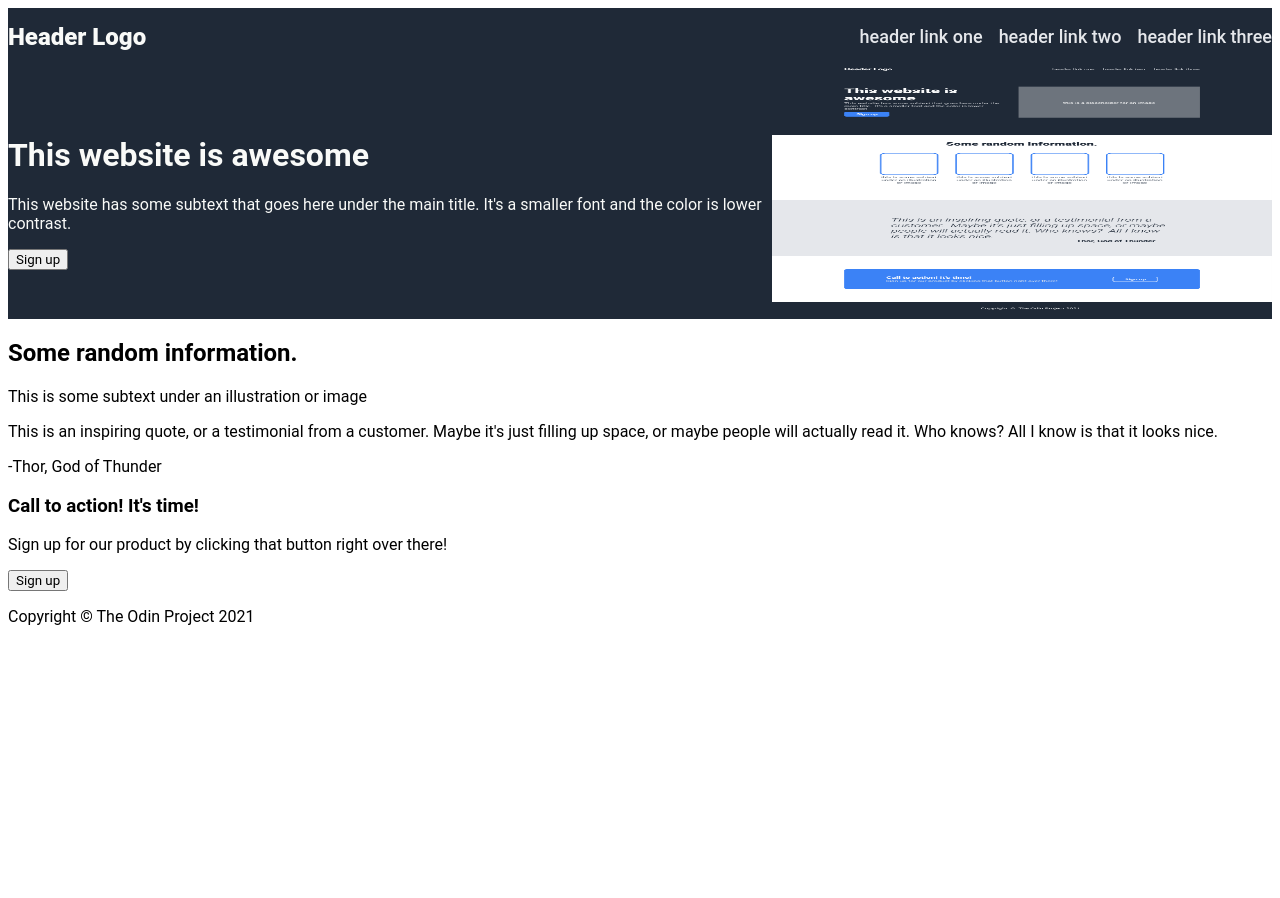
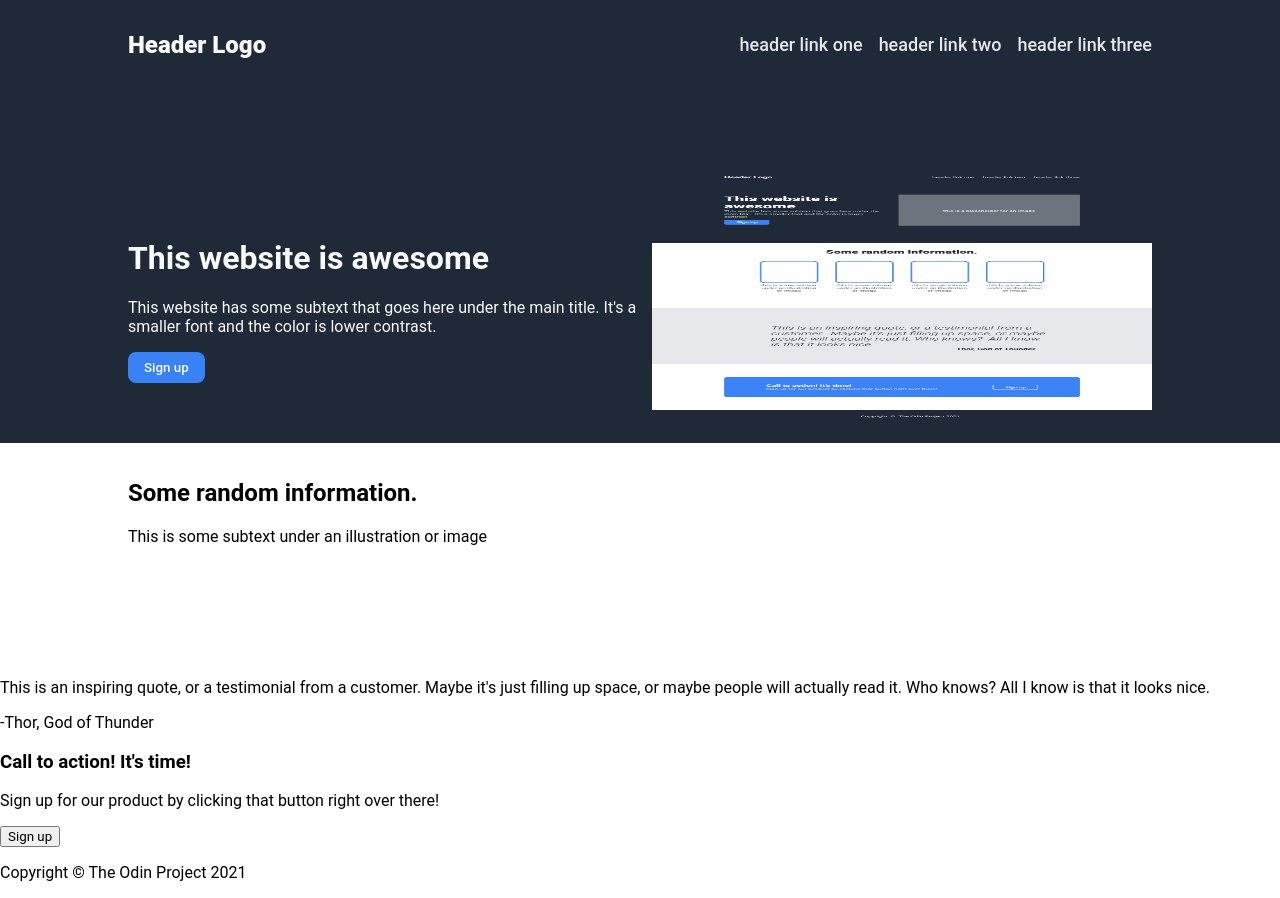
Before and after one commit to MegaClinton/Landing-Page, a plain HTML site: page index.html in a window 1280 px wide. Before the commit the page ends 800 px from the top, so only its background shows below. Drawn offline with Linux system fonts and the light colour scheme.

Commit message:
Added some padding and margins

```diff
--- a/styles.css
+++ b/styles.css
@@ -1,8 +1,15 @@
+html,
+body {
+  margin: 0;
+  padding: 0;
+}
+
 * {
   font-family: "Roboto", sans-serif;
 }
 
 .hero {
+  padding: 16px 128px;
   background-color: #1f2937;
   color: #f9faf8;
 }
@@ -11,6 +18,7 @@
   display: flex;
   justify-content: space-between;
   align-items: center;
+  margin-bottom: 100px;
 }
 
 .hero-content {
@@ -36,3 +44,17 @@
   text-decoration: none;
   color: #e5e7eb;
 }
+
+.signup-btn {
+  background-color: #3882f6;
+  color: #f9faf8;
+  padding: 8px 16px;
+  border-radius: 8px;
+  font-weight: 500;
+  border: none;
+}
+.information {
+  padding: 16px 128px;
+  margin-bottom: 100px;
+  background-color: white;
+}
```
